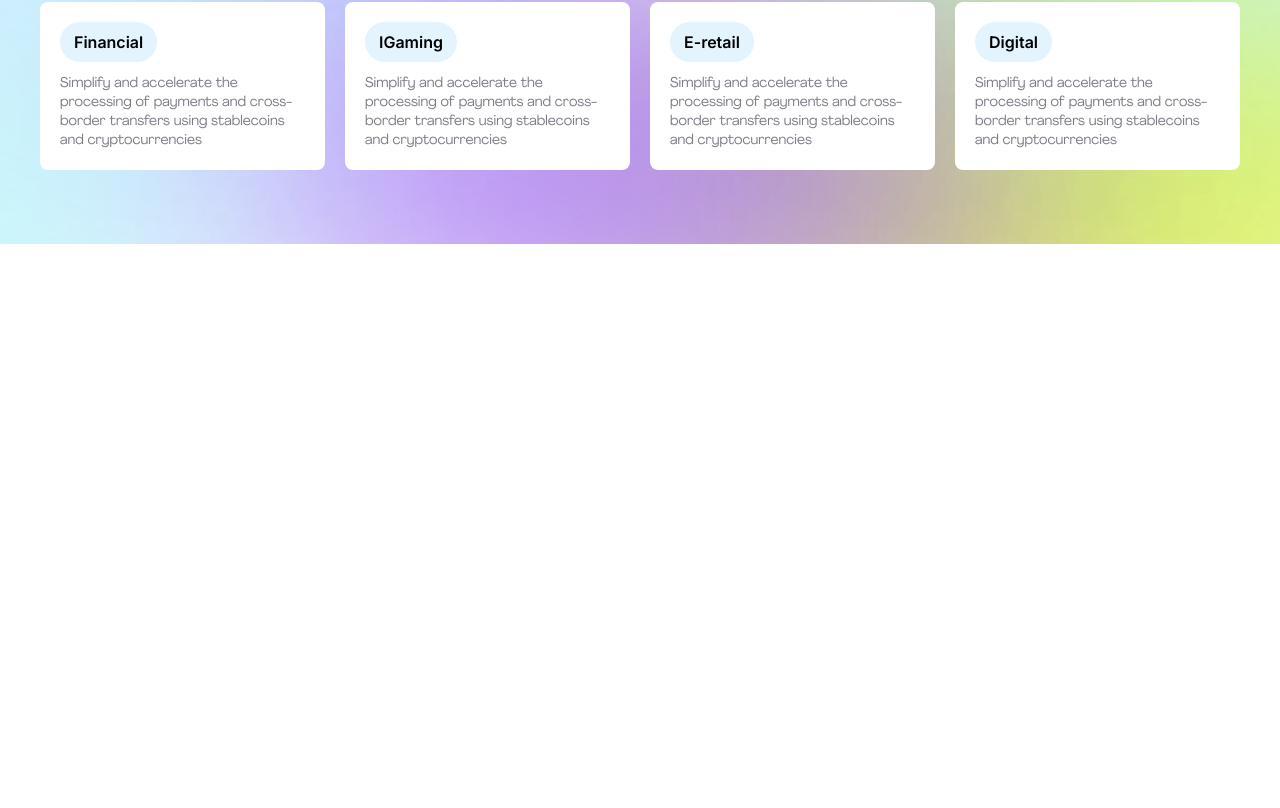
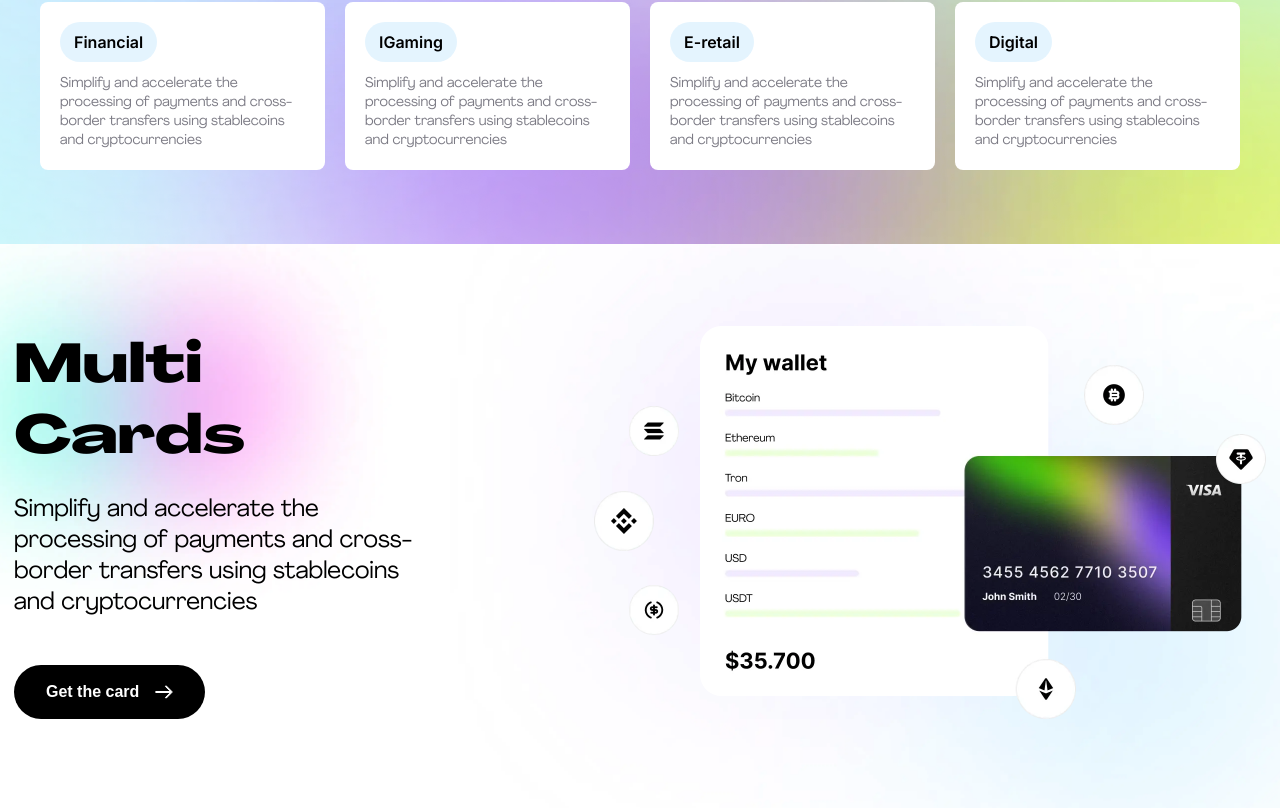
Before and after one commit to Pank3d/surf_bank, a React (Vite) app: page / in a window 1280 px wide. Shown: the part 1923-2731 px from the top of the page. Before the commit the page ends 2167 px from the top, so only its background shows below. Built offline with nearby package versions, Linux system fonts and the light colour scheme.

Commit message:
feat: section-multi-cards

```diff
--- a/src/pages/Main.tsx
+++ b/src/pages/Main.tsx
@@ -3,6 +3,7 @@ import {
   SectionWhatWeDo,
   SectionOurMission,
   SectionWeEmpower,
+  SectionMultiCards,
 } from "@/widgets/Sections";
 
 export const Main = () => (
@@ -11,5 +12,6 @@ export const Main = () => (
     <SectionWhatWeDo />
     <SectionOurMission />
     <SectionWeEmpower />
+    <SectionMultiCards />
   </>
 );
--- /dev/null
+++ b/src/widgets/Sections/Main/section-multi-cards/section-multi-cards.module.scss
@@ -0,0 +1,47 @@
+.section {
+  background-image: url("@/assets/images/section-our-mission/img-1.webp");
+  background-size: cover;
+  background-position: center;
+  background-repeat: no-repeat;
+
+  .section__inner {
+    max-width: 1252px;
+    margin: 0 auto;
+    padding: 82px 0;
+    color: $black-color;
+    display: flex;
+    align-items: center;
+    justify-content: space-between;
+
+    .info {
+      max-width: 409px;
+
+      .title {
+        margin-bottom: 20px;
+        font-size: 54px;
+        font-weight: 800;
+        font-family: "Agrandir-Grand", sans-serif;
+      }
+
+      .description {
+        font-size: 24px;
+        margin-bottom: 46px;
+      }
+
+      .button {
+        padding: 18px 32px;
+        font-size: 16px;
+      }
+    }
+
+    .img {
+      max-width: 672px;
+      height: auto;
+
+      img {
+        width: 100%;
+        height: 100%;
+      }
+    }
+  }
+}
--- /dev/null
+++ b/src/widgets/Sections/Main/section-multi-cards/section-multi-cards.tsx
@@ -0,0 +1,23 @@
+import style from "./section-multi-cards.module.scss";
+import { Button } from "@/shared/ui";
+import img_1 from "@/assets/images/section-multi-cards/img-2.webp";
+
+export const SectionMultiCards = () => (
+  <section className={style.section}>
+    <div className={style.section__inner}>
+      <div className={style.info}>
+        <h2 className={style.title}>Multi Cards</h2>
+        <p className={style.description}>
+          Simplify and accelerate the processing of payments and cross-border
+          transfers using stablecoins and cryptocurrencies
+        </p>
+        <Button className={style.button} arrow>
+          Get the card
+        </Button>
+      </div>
+      <div className={style.img}>
+        <img src={img_1} alt="" />
+      </div>
+    </div>
+  </section>
+);
--- a/src/widgets/Sections/index.ts
+++ b/src/widgets/Sections/index.ts
@@ -3,3 +3,4 @@ export { SectionHero } from "./Main/section-hero/section-hero";
 export { SectionWhatWeDo } from "./Main/section-what-we-do/section-what-we-do";
 export { SectionOurMission } from "./Main/section-our-mission/section-our-mission";
 export { SectionWeEmpower } from "./Main/section-we-empower/ui/section-we-empower";
+export { SectionMultiCards } from "./Main/section-multi-cards/section-multi-cards";
```
Also changed, not shown: src/assets/images/section-multi-cards/img-1.webp (added), src/assets/images/section-multi-cards/img-2.webp (added).
